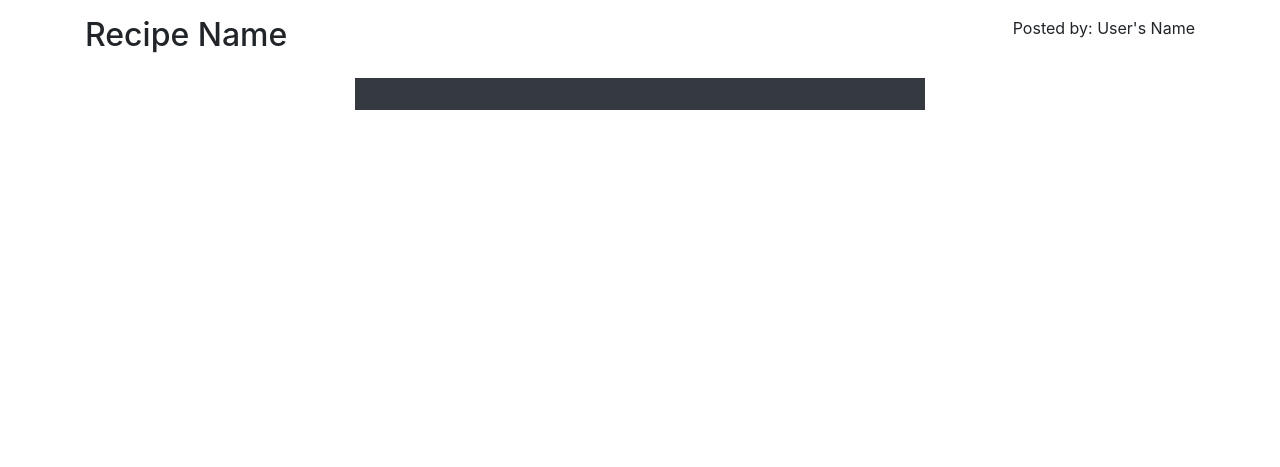
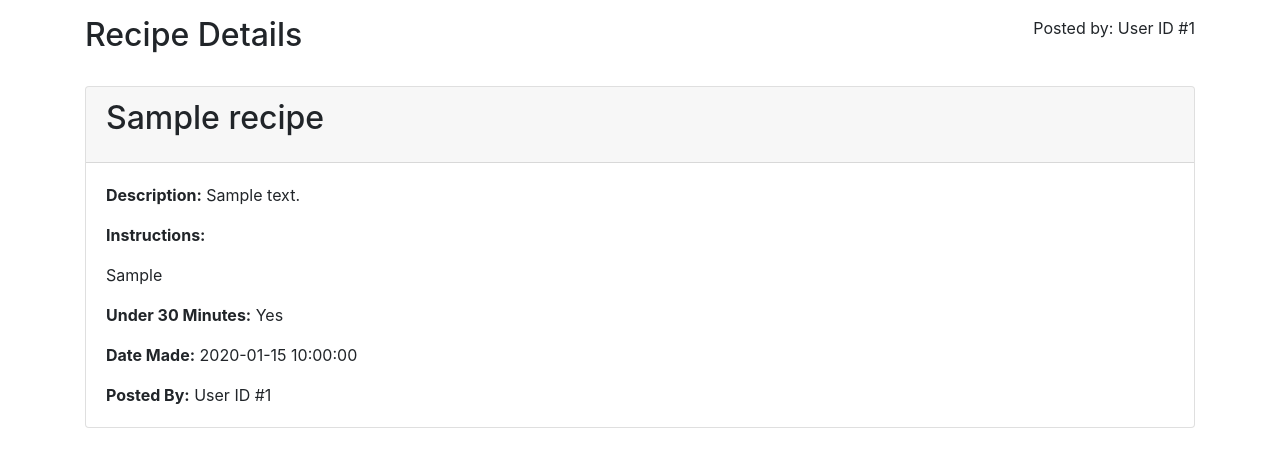
Before and after one commit to GavinEwart/Recipes, a Flask app: page /recipes/view/1 in a window 1280 px wide. Shown: the part 80-547 px from the top of the page. Run offline with Flask 3, Linux system fonts and the light colour scheme; tables that the repository leaves empty or names only in its code hold one stand-in row (values such as "Sample post"); some libraries are stand-ins or nearby versions.

Commit message:
fully operational and working

```diff
--- a/flask_app/controllers/recipes.py
+++ b/flask_app/controllers/recipes.py
@@ -9,10 +9,10 @@ def new_recipe():
 
 @app.route('/create/recipe', methods=['POST'])
 def create_recipe():
-    if 'users_id' in session:
-        users_id = session['users_id']
+    if 'user_id' in session:
+        user_id = session['user_id']
         recipe_data = {
-            'users_id': users_id,
+            'user_id': user_id,
             'name': request.form['recipe_name'],
             'description': request.form['recipe_description'],
             'instructions': request.form['recipe_instructions'],
@@ -30,20 +30,15 @@ def create_recipe():
 @app.route('/recipes/view/<int:recipe_id>')
 def view_recipe(recipe_id):
     # Retrieve the recipe by ID from the database
-    recipe_data = recipe.Recipe.get_recipe_by_id(recipe_id)
-
+    recipe_data = recipe.Recipe.get_recipe_by_user_id(recipe_id)
     # Check if the recipe exists
-    if recipe_data:
-        return render_template('view_recipe.html', recipe=recipe_data)
-    else:
-        flash("Recipe not found", "error")
-        return redirect(url_for('homepage'))
+    return render_template('view_recipe.html', recipe=recipe_data)
 
 # edit recipe
 @app.route('/recipes/edit/<int:recipe_id>', methods=['GET', 'POST'])
 def edit_recipe(recipe_id):
     # Retrieve the recipe by ID from the database
-    recipe_data = recipe.Recipe.get_recipe_by_id(recipe_id)
+    recipe_data = recipe.Recipe.get_recipe_by_user_id(recipe_id)
 
     # Check if the recipe exists
     if not recipe_data:
@@ -64,7 +59,12 @@ def edit_recipe(recipe_id):
         flash("Recipe updated successfully", "success")
         return redirect(url_for('homepage'))
 
-    return render_template('edit_recipe.html', recipe=recipe_data)
+    if session['user_id'] == recipe_data.user_id:
+        user = User.get_by_id(session['user_id'])
+        return render_template('edit_recipe.html', recipe=recipe_data, user=user)
+    flash("You can't hack me","hacker")
+    return redirect('/')
+    # Pass the existing recipe data to the template
 
 # delete recipe
 @app.route('/recipes/delete/<int:recipe_id>')
--- a/flask_app/controllers/users.py
+++ b/flask_app/controllers/users.py
@@ -71,8 +71,7 @@ def homepage():
 
         # Fetch all recipes
         all_recipes = Recipe.get_all_recipes()
-
-        return render_template('home_page.html', user=user_in_db, recipes=all_recipes)
+        return render_template('home_page.html', user_in_db=user_in_db, recipes=all_recipes)
     else:
         flash("Please log in to access this page", "login")
         return redirect(url_for('welcome_page'))
--- a/flask_app/models/recipe.py
+++ b/flask_app/models/recipe.py
@@ -1,12 +1,12 @@
 from flask_app import app
 from flask_app.config.mysqlconnection import connectToMySQL
 from flask import flash, session
-from flask_app.controllers import recipes, users
+from flask_app.models import user
 
 class Recipe:
     db = "recipes_schema" #which database are you using for this project
     def __init__(self, data):
-        self.id = data.get('id')
+        self.recipes_table_id = data.get('recipes_table_id')
         self.user_id = data.get('user_id')
         self.name = data.get('name')
         self.description = data.get('description')
@@ -15,6 +15,7 @@ class Recipe:
         self.created_at = data.get('created_at')
         self.updated_at = data.get('updated_at')
         self.date_made = data.get('date_made')
+        self.made_by_user = None
         #What needs to be added here for class association?
 
     @classmethod
@@ -37,6 +38,19 @@ class Recipe:
         result = connectToMySQL(cls.db).query_db(query, {'recipe_id': recipe_id})
 
         return cls(result[0]) if result else None
+
+    @classmethod
+    def create_recipe(cls, data):
+        query = """
+            INSERT INTO recipes (user_id, name, description, instructions, under_30, date_made)
+            VALUES (%(user_id)s, %(name)s, %(description)s, %(instructions)s, %(under_30)s, %(date_made)s);
+        """
+        result = connectToMySQL(cls.db).query_db(query, data)
+
+        if result:
+            return result
+        else:
+            return None
 
     @classmethod
     def update_recipe(cls, recipe_id, data):
@@ -70,9 +84,42 @@ class Recipe:
     @classmethod
     def get_all_recipes(cls):
         query = """
-            SELECT id, user_id, name, description, instructions, under_30, created_at, updated_at, date_made
-            FROM recipes;
+            SELECT *
+            FROM recipes
+            JOIN users ON recipes.user_id = users.id;
         """
         results = connectToMySQL(cls.db).query_db(query)
+        all_recipes = []
 
-        return [cls(result) for result in results] if results else []
+        for result in results:
+            one_result = cls(result)
+
+            one_recipe_user_data = {
+            'id': result['id'],
+            'first_name': result['first_name'],
+            'last_name': result['last_name'],
+            'email': result['email'],
+            'password': result['password'],
+            'created_at': result['created_at'],
+            'updated_at': result['updated_at']
+            }
+            made_by_user = user.User(one_recipe_user_data)
+            one_result.made_by_user = made_by_user
+            all_recipes.append(one_result)
+
+        return all_recipes
+
+    @classmethod
+    def get_recipe_by_user_id(cls, recipes_table_id):
+        query ="""
+                SELECT *
+                FROM recipes
+                JOIN users ON users.id = recipes.user_id
+                WHERE recipes_table_id = %(id)s;
+                """
+        data = {
+            'id': recipes_table_id
+        }
+        results = connectToMySQL(cls.db).query_db(query, data)
+
+        return cls(results[0]) if results else None
--- a/flask_app/models/user.py
+++ b/flask_app/models/user.py
@@ -1,7 +1,7 @@
 from flask_app import app
 from flask_app.config.mysqlconnection import connectToMySQL
 from flask import flash, session
-from flask_app.controllers import users
+from flask_app.models import recipe
 import re
 from flask_bcrypt import Bcrypt
 
--- a/flask_app/templates/view_recipe.html
+++ b/flask_app/templates/view_recipe.html
@@ -15,8 +15,12 @@
         <div class="container d-flex justify-content-between align-items-center">
             <h1 class="justify-content-start m-0">Recipes</h1>
             <div class="justify-content-end">
-                <button class="btn btn-success mr-2">Back to Recipes</button>
-                <button class="btn btn-danger">Logout</button>
+                <button class="btn btn-success mr-2">
+                    <a href="{{ ('/recipes') }}" class="text-light">Back to Recipes</a>
+                </button>
+                <button class="btn btn-danger">
+                    <a href="{{ url_for('logout') }}" class="text-light">Logout</a>
+                </button>
             </div>
         </div>
     </header>
@@ -24,20 +28,26 @@
     <div class="container mt-3">
         <div class="row">
             <div class="col-md-6">
-                <h2>Recipe Name</h2>
+                <h2>Recipe Details</h2>
             </div>
             <div class="col-md-6 text-right">
-                <p>Posted by: User's Name</p>
+                <p>Posted by: User ID #{{ recipe.user_id }}</p>
             </div>
         </div>
     </div>
 
-    <div class="container">
-        <div class="row justify-content-center mt-3">
-            <div class="col-md-6 bg-dark text-light p-3">
-                <form action="" method="POST">
-                    <!-- Your form fields here -->
-                </form>
+    <div class="container mt-4">
+        <div class="card">
+            <div class="card-header">
+                <h2 class="card-title">{{ recipe.name }}</h2>
+            </div>
+            <div class="card-body">
+                <p class="card-text"><strong>Description:</strong> {{ recipe.description }}</p>
+                <p class="card-text"><strong>Instructions:</strong></p>
+                <p class="card-text">{{ recipe.instructions }}</p>
+                <p class="card-text"><strong>Under 30 Minutes:</strong> {% if recipe.under_30 %}Yes{% else %}No{% endif %}</p>
+                <p class="card-text"><strong>Date Made:</strong> {{ recipe.date_made }}</p>
+                <p class="card-text"><strong>Posted By:</strong> User ID #{{ recipe.user_id }}</p>
             </div>
         </div>
     </div>
```
Also changed, not shown: flask_app/templates/add_recipe.html (+6 -2 lines), flask_app/templates/edit_recipe.html (+13 -9 lines), flask_app/templates/home_page.html (+6 -6 lines), flask_app/templates/login.html (+7 -0 lines), 2 other files.
